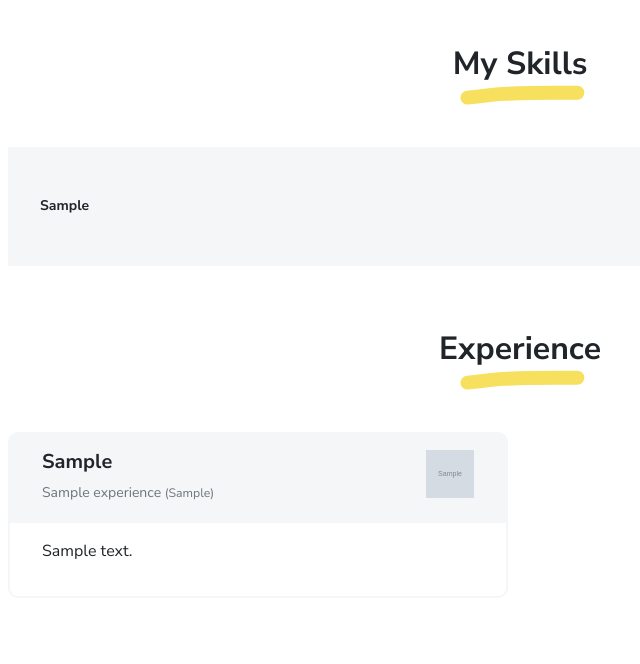
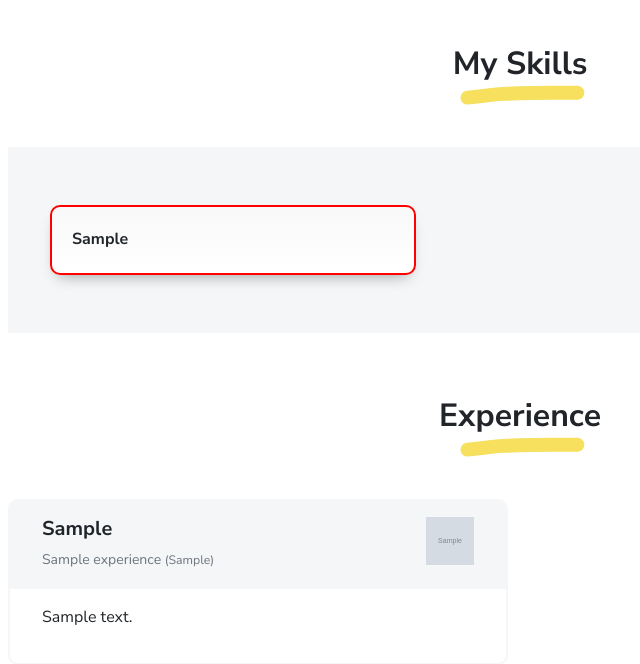
Before and after one commit to AS-AmanSinghal/Aman-s-Resume, a Django app: page / in a window 1280 px wide. Shown: the part 1684-2348 px from the top of the page, without its empty margins (120-760 px from the left). Run offline with Django 4.2, Linux system fonts and the light colour scheme; tables that the repository leaves empty hold one stand-in row (values such as "Sample post"); grey boxes marked "Sample" are stand-in pictures; some libraries are stand-ins or nearby versions.

Commit message:
Change skill page style.

```diff
--- a/templates/pages/skills.html
+++ b/templates/pages/skills.html
@@ -8,7 +8,7 @@
                 {% for skill in skills %}
                     <div class="col-md-5">
                         <div class="py-2">
-                            <div class="d-flex text-small fw-bolder"><span class="me-auto">{{ skill.technology }}</span>
+                            <div class="d-flex box-acheive" style="border-color:red"><span class="me-auto"><b>{{ skill.technology }}</b></span>
                             </div>
                         </div>
                     </div>
```
